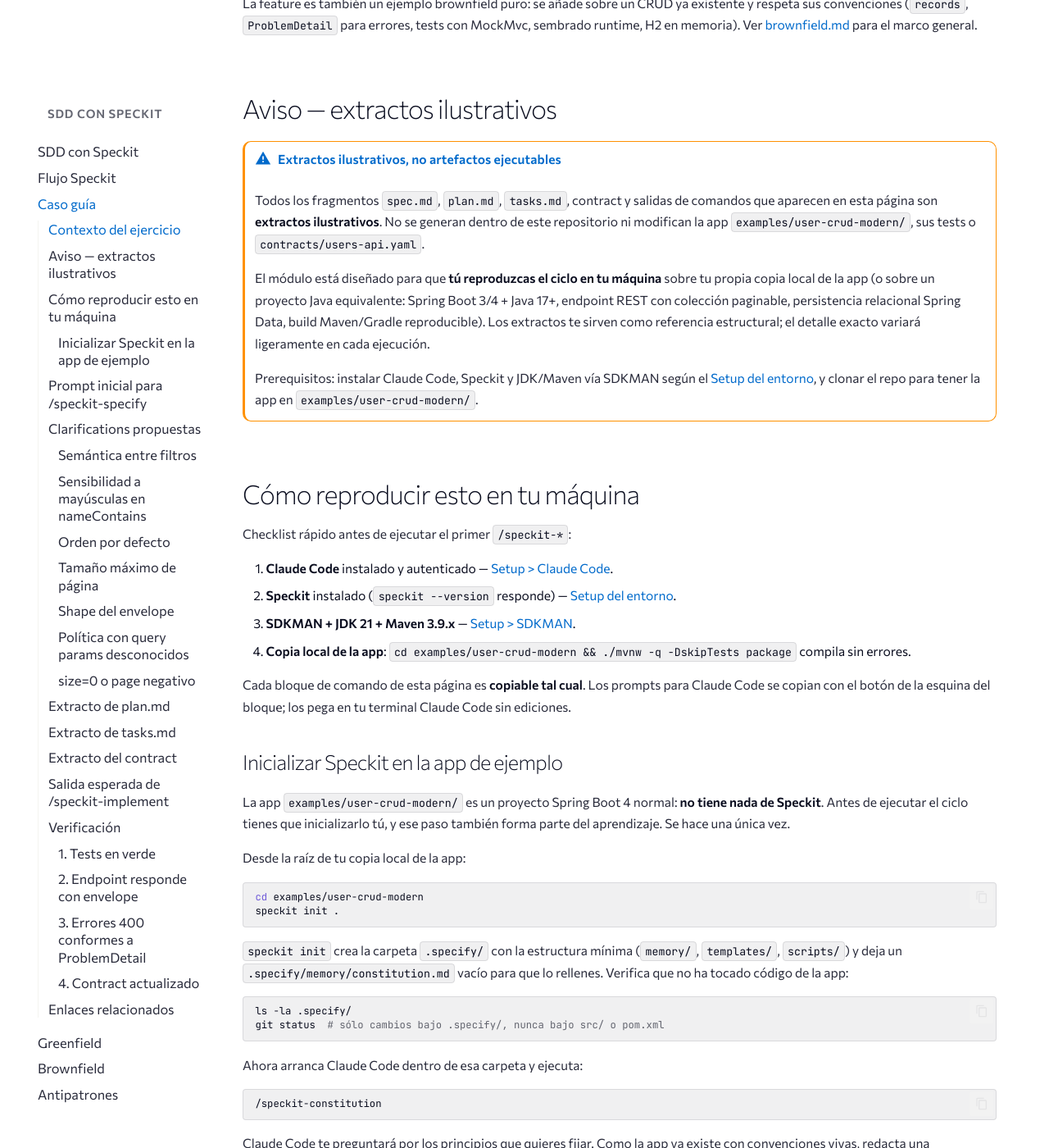
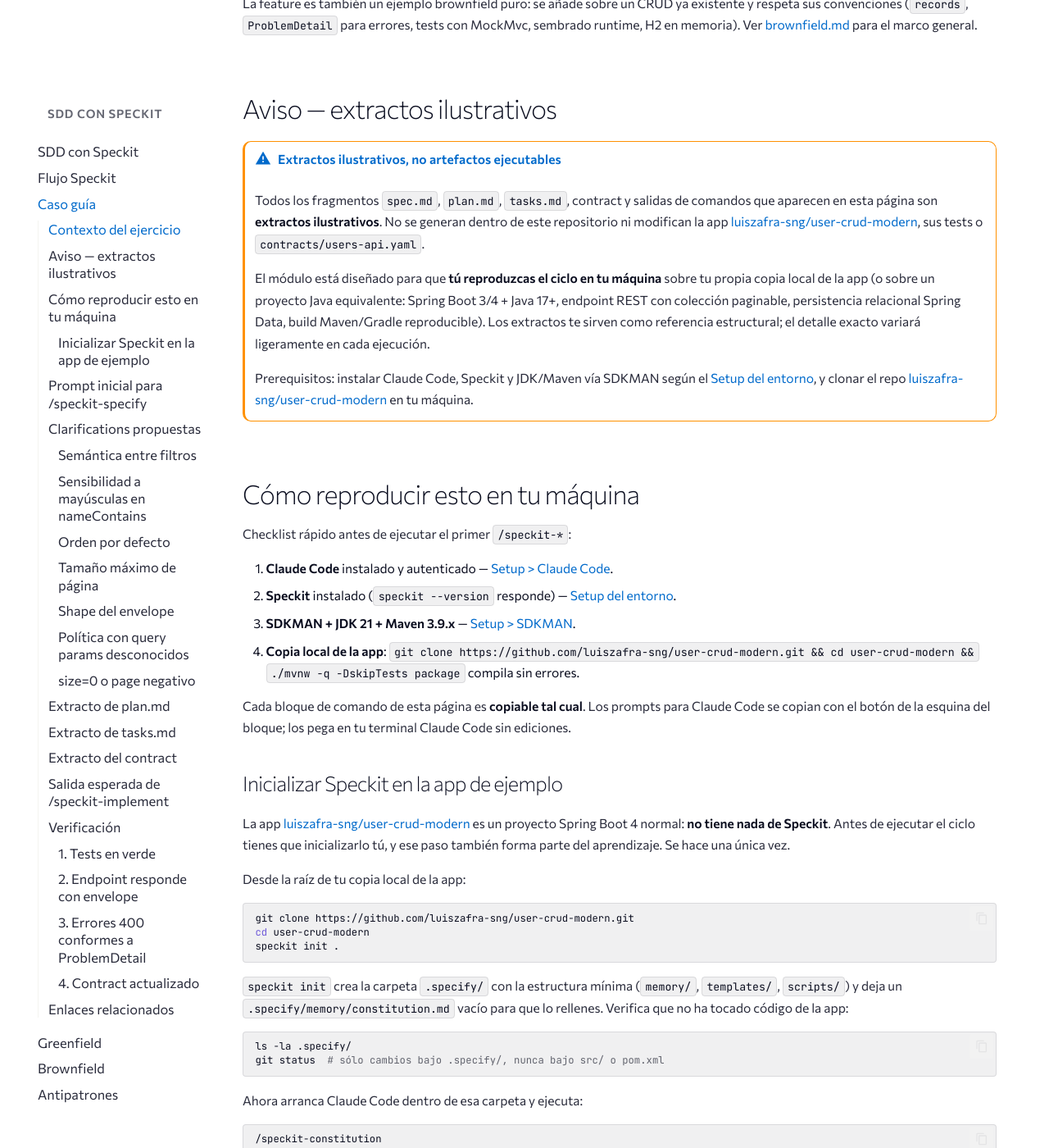
Before and after one commit to luiszafra-sng/claude-code-sdd-java, an MkDocs documentation site: the page built from docs/sdd/caso-guia.md, in a window 1280 px wide and 1400 px high, scrolled down 647 px. Shown: the whole window at 82% size. Built offline with MkDocs 1.6.1 and Material for MkDocs 9.7.7, drawn with Linux system fonts in a browser that asks for light colours; some of the changed text lies outside the part shown.

Commit message:
docs: apuntar app de ejemplo al repo externo luiszafra-sng/user-crud-modern
Sustituye referencias a examples/user-crud-modern (subcarpeta del
repo formativo) por enlaces al repo GitHub independiente y ajusta
los comandos para clonar desde ahí (git clone + cd user-crud-modern).
Cubre app-ejemplo/, agentes/crear-uno y sdd/{caso-guia, flujo, brownfield}.

````diff
--- a/docs/sdd/caso-guia.md
+++ b/docs/sdd/caso-guia.md
@@ -9,8 +9,8 @@ actual.
 
 ## Contexto del ejercicio
 
-La app `examples/user-crud-modern/` expone hoy un `GET /users` que devuelve
-todos los usuarios como array plano. La feature amplía ese endpoint para
+La app [luiszafra-sng/user-crud-modern](https://github.com/luiszafra-sng/user-crud-modern)
+expone hoy un `GET /users` que devuelve todos los usuarios como array plano. La feature amplía ese endpoint para
 soportar búsqueda, ordenación y paginación. Es representativa porque obliga
 a decisiones no triviales (semántica AND/OR entre filtros, sensibilidad a
 mayúsculas, orden por defecto, tamaño máximo de página, shape de la respuesta,
@@ -28,7 +28,8 @@ tests con MockMvc, sembrado runtime, H2 en memoria). Ver
     Todos los fragmentos `spec.md`, `plan.md`, `tasks.md`, contract y salidas
     de comandos que aparecen en esta página son **extractos ilustrativos**. No
     se generan dentro de este repositorio ni modifican la app
-    `examples/user-crud-modern/`, sus tests o `contracts/users-api.yaml`.
+    [luiszafra-sng/user-crud-modern](https://github.com/luiszafra-sng/user-crud-modern),
+    sus tests o `contracts/users-api.yaml`.
 
     El módulo está diseñado para que **tú reproduzcas el ciclo en tu
     máquina** sobre tu propia copia local de la app (o sobre un proyecto Java
@@ -38,8 +39,9 @@ tests con MockMvc, sembrado runtime, H2 en memoria). Ver
     detalle exacto variará ligeramente en cada ejecución.
 
     Prerequisitos: instalar Claude Code, Speckit y JDK/Maven vía SDKMAN según
-    el [Setup del entorno](../setup/index.md), y clonar el repo para tener la
-    app en `examples/user-crud-modern/`.
+    el [Setup del entorno](../setup/index.md), y clonar el repo
+    [luiszafra-sng/user-crud-modern](https://github.com/luiszafra-sng/user-crud-modern)
+    en tu máquina.
 
 ## Cómo reproducir esto en tu máquina
 
@@ -48,7 +50,7 @@ Checklist rápido antes de ejecutar el primer `/speckit-*`:
 1. **Claude Code** instalado y autenticado — [Setup > Claude Code](../setup/claude-code.md).
 2. **Speckit** instalado (`speckit --version` responde) — [Setup del entorno](../setup/index.md).
 3. **SDKMAN + JDK 21 + Maven 3.9.x** — [Setup > SDKMAN](../setup/sdkman.md).
-4. **Copia local de la app**: `cd examples/user-crud-modern && ./mvnw -q -DskipTests package` compila sin errores.
+4. **Copia local de la app**: `git clone https://github.com/luiszafra-sng/user-crud-modern.git && cd user-crud-modern && ./mvnw -q -DskipTests package` compila sin errores.
 
 Cada bloque de comando de esta página es **copiable tal cual**. Los prompts
 para Claude Code se copian con el botón de la esquina del bloque; los pega en
@@ -56,14 +58,16 @@ tu terminal Claude Code sin ediciones.
 
 ### Inicializar Speckit en la app de ejemplo
 
-La app `examples/user-crud-modern/` es un proyecto Spring Boot 4 normal: **no
-tiene nada de Speckit**. Antes de ejecutar el ciclo tienes que inicializarlo
-tú, y ese paso también forma parte del aprendizaje. Se hace una única vez.
+La app [luiszafra-sng/user-crud-modern](https://github.com/luiszafra-sng/user-crud-modern)
+es un proyecto Spring Boot 4 normal: **no tiene nada de Speckit**. Antes de
+ejecutar el ciclo tienes que inicializarlo tú, y ese paso también forma parte
+del aprendizaje. Se hace una única vez.
 
 Desde la raíz de tu copia local de la app:
 
 ```bash
-cd examples/user-crud-modern
+git clone https://github.com/luiszafra-sng/user-crud-modern.git
+cd user-crud-modern
 speckit init .
 ```
 
@@ -496,7 +500,7 @@ Tras `/speckit-implement`, verifica manualmente en tu máquina:
 ### 1. Tests en verde
 
 ```bash
-cd examples/user-crud-modern
+cd user-crud-modern
 ./mvnw -q test
 ```
 
````
Also changed, not shown: docs/agentes/crear-uno.md (+1 -1 lines), docs/app-ejemplo/index.md (+4 -3 lines), docs/sdd/brownfield.md (+1 -1 lines), docs/sdd/flujo.md (+3 -3 lines).
